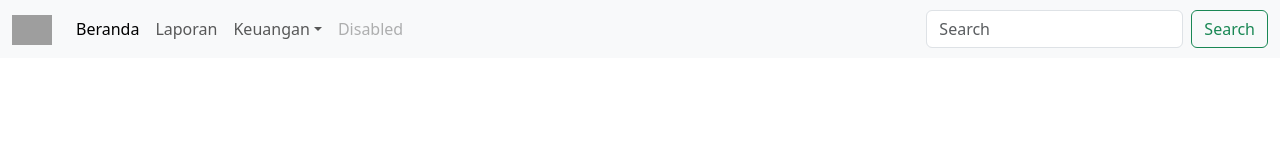
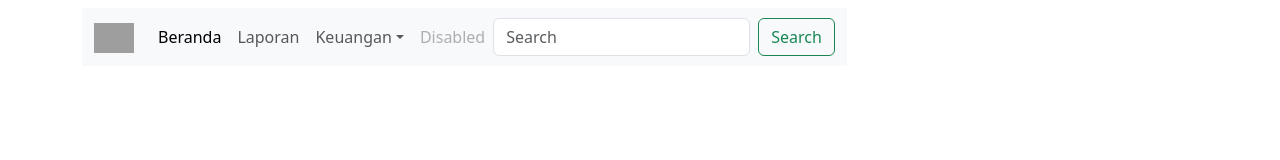
Before and after one commit to triadi30/latihan_website, a plain HTML site: page index.html in a window 1280 px wide. Drawn offline with nearby package versions, Linux system fonts and the light colour scheme; grey boxes are pictures that could not be loaded.

Commit message:
Penambahan Koreksir

```diff
--- a/index.html
+++ b/index.html
@@ -7,6 +7,8 @@
     <title>Website PT Sejahtera Tech</title>
 </head>
 <body>
+    <div class="container">
+        <section class="navbar">
     <nav class="navbar navbar-expand-lg bg-body-tertiary">
         <div class="container-fluid">
             <a class="navbar-brand" href="#"> <img width="40" src="https://cdn.pixabay.com/photo/2017/07/25/11/59/logo-2537871_960_720.png">
```
